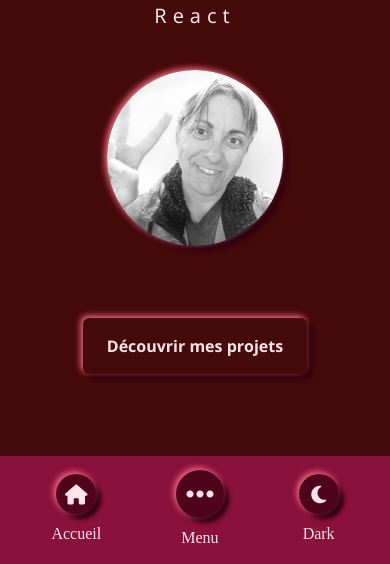
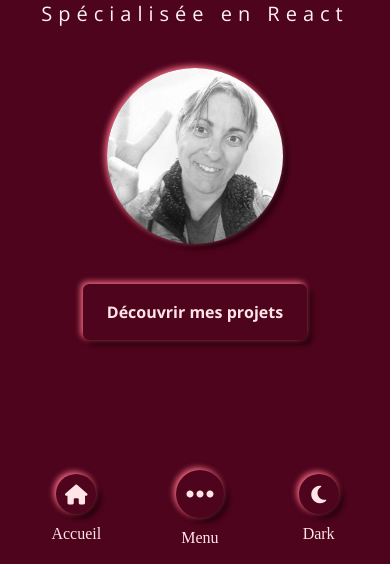
Before and after one commit to stephanievanoverberghe/sv-portfolio, a website: page index.html in a window 390 px wide. Shown: the part 280-844 px from the top of the page. Drawn offline with nearby package versions, Linux system fonts and the light colour scheme; a web font is replaced by a local one.

Commit message:
fix: header version mobile

```diff
--- a/index.html
+++ b/index.html
@@ -24,7 +24,7 @@
   </head>
 
   <body
-    class="bg-red-pink-50 text-red-pink-700 dark:bg-red-950 dark:text-red-pink-100"
+    class="bg-red-pink-50 text-red-pink-700 dark:bg-red-pink-950 dark:text-red-pink-100"
   >
     <header class="flex h-screen flex-col justify-center sm:justify-between">
       <!-- HEADER TABLET AND DESKTOP -->
@@ -95,7 +95,7 @@
       </div>
       <!-- HEADER MOBILE -->
       <div
-        class="fixed bottom-0 flex w-full items-center justify-around bg-red-pink-900 p-3.5 sm:hidden"
+        class="fixed bottom-0 flex w-full items-center justify-around bg-red-pink-50 p-3.5 sm:hidden dark:bg-red-pink-950"
       >
         <div class="flex flex-col items-center justify-center">
           <button
@@ -128,10 +128,10 @@
         </div>
       </div>
       <div
-        class="container mx-auto flex items-center justify-center px-10 md:block"
+        class="container mx-auto flex items-center justify-center sm:px-10 md:block"
       >
         <div
-          class="grid grid-cols-1 p-3 sm:grid-rows-2 sm:p-0 md:grid-cols-2 md:grid-rows-1"
+          class="grid grid-cols-1 p-3 sm:my-10 sm:grid-rows-2 sm:p-0 md:grid-cols-2 md:grid-rows-1"
         >
           <div class="flex flex-col justify-center md:justify-between">
             <div class="flex flex-col items-center justify-center md:block">
@@ -141,20 +141,20 @@
                 Développeuse Frontend
               </h1>
               <span
-                class="text-center text-xl tracking-[0.3em] text-red-900 sm:text-2xl md:text-start lg:text-3xl xl:text-4xl dark:text-red-pink-50"
+                class="text-center text-xl tracking-[0.3em] text-red-pink-900 sm:text-2xl md:text-start lg:text-3xl xl:text-4xl dark:text-red-pink-50"
                 >Spécialisée en React</span
               >
             </div>
             <div class="hidden md:block">
               <button
-                class="rounded-md bg-red-pink-50 px-6 py-4 font-bold shadow-light-default transition-shadow hover:shadow-light-pressed dark:bg-red-950 dark:shadow-dark-default dark:hover:shadow-dark-pressed"
+                class="rounded-md bg-red-pink-50 px-6 py-4 font-bold shadow-light-default transition-shadow hover:shadow-light-pressed dark:bg-red-pink-950 dark:shadow-dark-default dark:hover:shadow-dark-pressed"
               >
                 Découvrir mes projets
               </button>
             </div>
           </div>
           <div
-            class="my-10 flex flex-col items-center justify-center sm:my-0 md:items-end md:justify-end"
+            class="md:justify-en my-10 flex flex-col items-center justify-center sm:my-0 sm:pb-10 md:items-end md:pb-0"
           >
             <img
               src="src/assets/img/profil.jpg"
@@ -163,10 +163,10 @@
             />
           </div>
           <div
-            class="my-8 flex flex-col items-center justify-center md:hidden md:items-end md:justify-end"
+            class="flex flex-col items-center justify-center md:hidden md:items-end md:justify-end"
           >
             <button
-              class="rounded-md bg-red-pink-50 px-6 py-4 font-bold shadow-light-default transition-shadow hover:shadow-light-pressed dark:bg-red-950 dark:shadow-dark-default dark:hover:shadow-dark-pressed"
+              class="rounded-md bg-red-pink-50 px-6 py-4 font-bold shadow-light-default transition-shadow hover:shadow-light-pressed dark:bg-red-pink-950 dark:shadow-dark-default dark:hover:shadow-dark-pressed"
             >
               Découvrir mes projets
             </button>
@@ -175,7 +175,7 @@
       </div>
       <div class="hidden justify-center p-3 sm:flex">
         <i
-          class="fa-regular fa-circle-down animate-bounce rounded-full bg-red-pink-50 p-3 text-4xl shadow-light-default dark:bg-red-950 dark:shadow-dark-default"
+          class="fa-regular fa-circle-down animate-bounce rounded-full bg-red-pink-50 p-3 text-4xl shadow-light-default dark:bg-red-pink-950 dark:shadow-dark-default"
         ></i>
       </div>
     </header>
```
Also changed, not shown: README.md (added), src/output.css.
